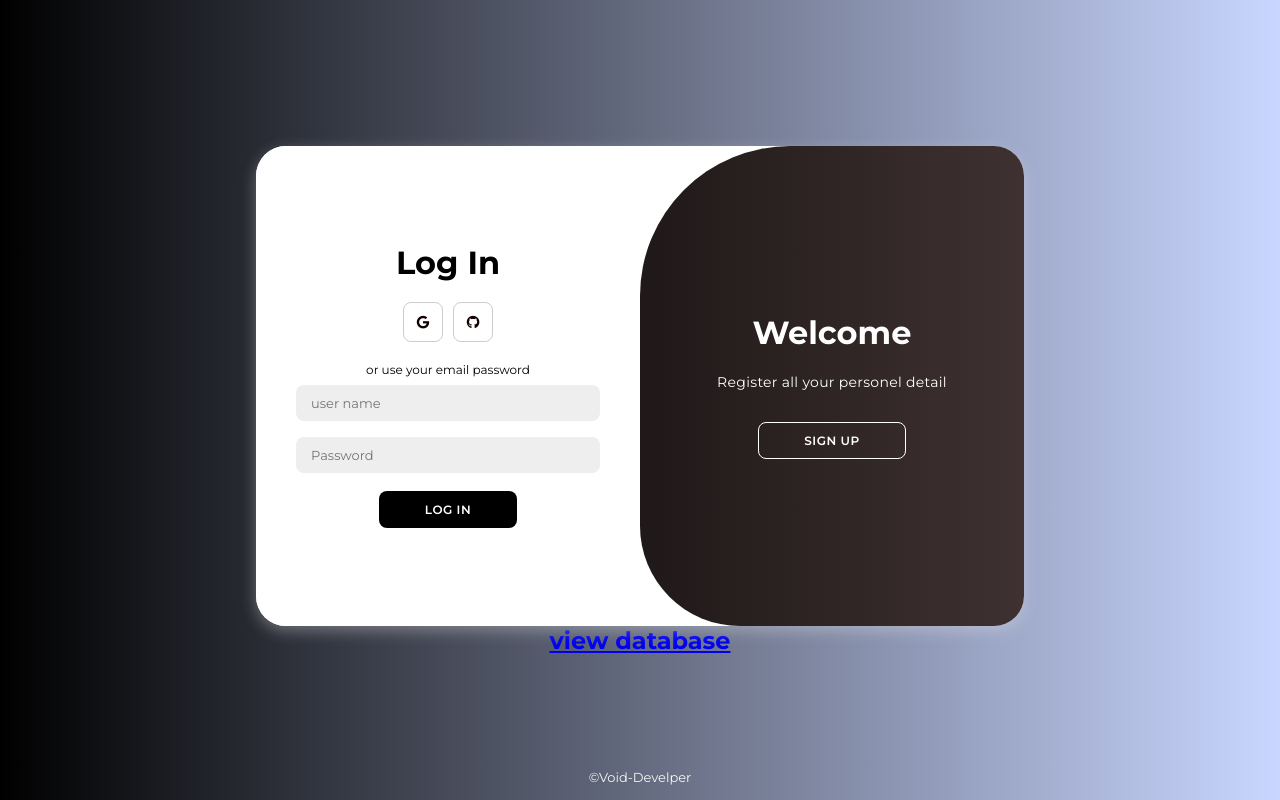
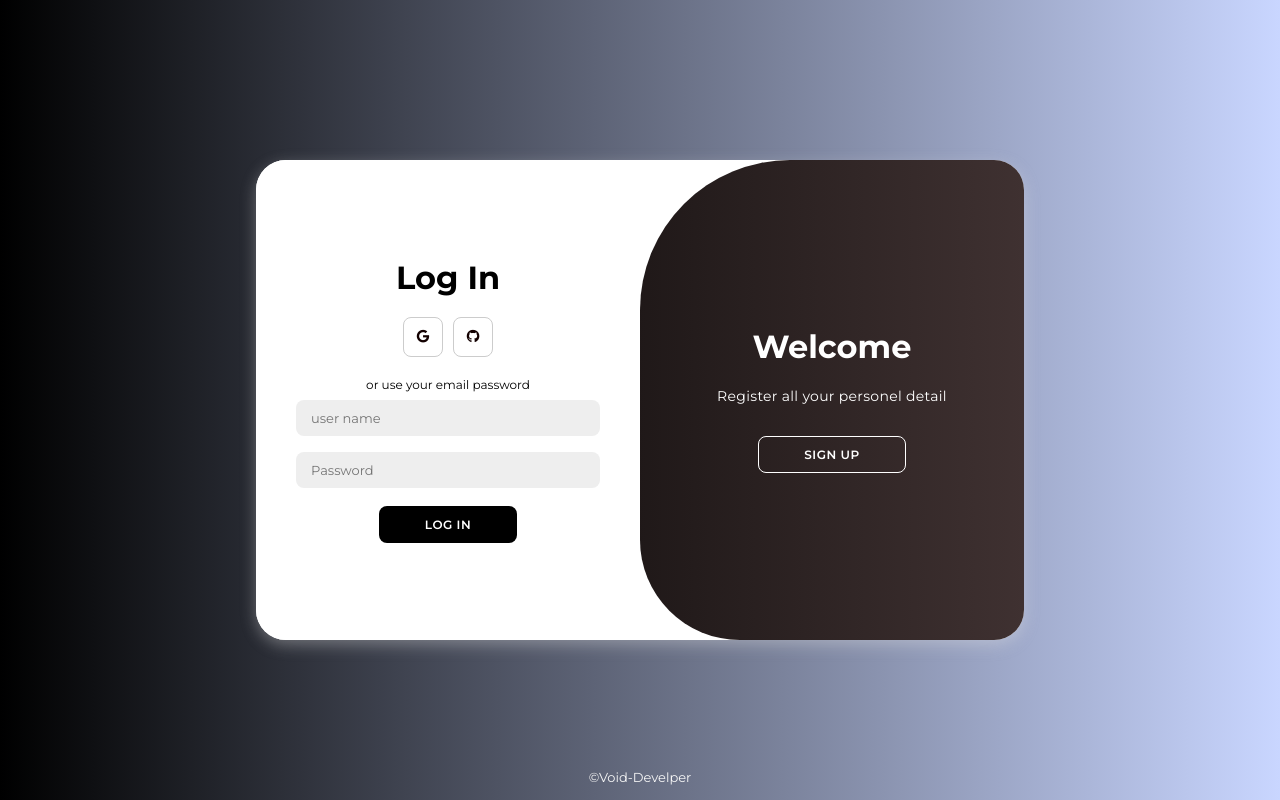
Before and after one commit to void-developers/void-media, a Flask app: page / in a window 1280 px wide. Run offline with Flask 3, Linux system fonts and the light colour scheme.

Commit message:
Update sign-log.html

```diff
--- a/socialmedia/templates/sign-log.html
+++ b/socialmedia/templates/sign-log.html
@@ -59,7 +59,6 @@
 <div class="team-name">
   ©Void-Develper
 </div>
-<a href="{{ url_for('db') }}"><h2>view database</h2></a>
     <script src="{{ url_for('static', filename='script.js') }}"></script>
     <script src="{{ url_for('static', filename='scripts.js') }}"></script>
 
```
